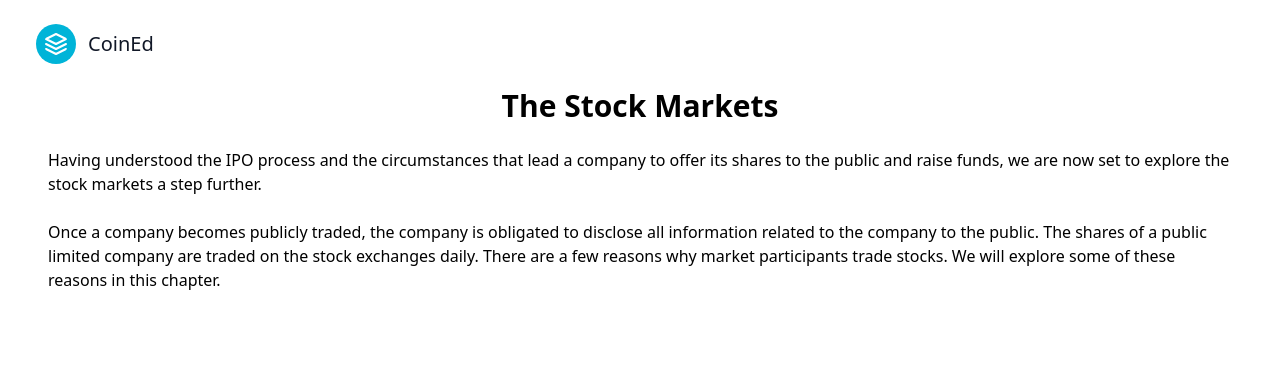
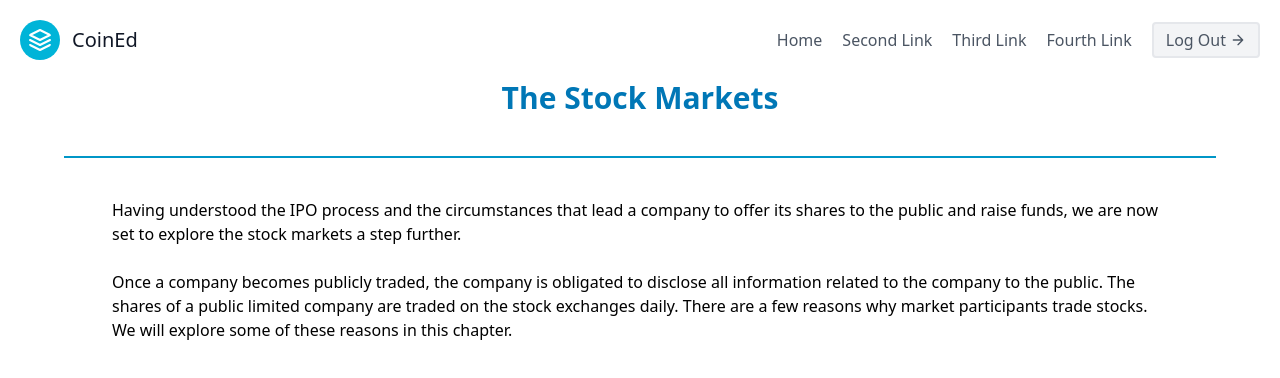
Before and after one commit to tushyagupta81/boosthack2, a React (Vite) app: page /chapters/1/submodules/1 in a window 1280 px wide. Shown: the top 378 px of the page. Built offline with nearby package versions, Linux system fonts and the light colour scheme.

Commit message:
Changes to be committed: 	modified:   src/constants/module.js 	modified:   src/pages/Chapters.jsx 	modified:   src/pages/Dashboard.jsx 	modified:   src/pages/Post.jsx 	modified:   src/pages/Submodules.jsx

```diff
--- a/src/constants/module.js
+++ b/src/constants/module.js
@@ -1,21 +1,21 @@
 const modules = [
   {
     id: 1,
-    title: "stock_market_basics",
+    title: "Stock Market Basics",
     info: [
       "The stock market can play a pivotal role in ensuring your financial security. In this module, you will learn how to get started in the stock market, its fundamentals, how it functions, and the various intermediaries that appertain it.",
     ],
   },
   {
     id: 2,
-    title: "Markets_and_Taxation",
+    title: "Markets and Taxation",
     info: [
       "As a trader in India, you should be informed of the taxes applicable to your investments and trades. This module outlines essential topics like calculating your turnover, preparing balance sheet and P&L statements, and filing your Income Tax Returns.",
     ],
   },
   {
     id:3,
-    title: "Fundamental_analysis",
+    title: "Fundamental Analysis",
     info: [
       "Fundamental Analysis (FA) is a holistic approach to study a business. When an investor wishes to invest in a business for the long term (say 3 – 5 years), it becomes essential to understand the business from various perspectives. It is critical for an investor to separate the daily short term noise in the stock prices and concentrate on the underlying business performance. Over the long term, a fundamentally strong company’s stock prices tend to appreciate, thereby creating wealth for its investors."
     ],
--- a/src/pages/Chapters.jsx
+++ b/src/pages/Chapters.jsx
@@ -57,15 +57,21 @@ const Dashboard = () => {
       </section>
       <div className="flex items-center justify-center bg-gray-100 mb-4">
         <div className="bg-white p-8 shadow-md w-full">
-          <h2 className="text-4xl font-bold mb-6 text-center">
-            Welcome to the Chapters!
+          <h2 className="text-4xl font-bold mb-6 text-center text-blue-500">
+            Welcome to the <span className="text-blue-900">Chapters!</span>
           </h2>
         </div>
       </div>
       <div className="flex flex-col w-[90%] gap-4 m-auto">
         {modules.map((obj, index) => (
           <Link to={`${obj.id}/submodules`} key={index}>
-            <Card data={obj} />
+            <div className="p-4 bg-white shadow-md rounded">
+              <h3 className="text-2xl font-bold">
+              <span className="text-blue-900">{obj.title}</span>
+              </h3>
+              <hr className="border-t-2 border-blue-600 my-4"></hr>
+              <p>{obj.info}</p>
+            </div>
           </Link>
         ))}
       </div>
--- a/src/pages/Dashboard.jsx
+++ b/src/pages/Dashboard.jsx
@@ -65,7 +65,13 @@ const Dashboard = () => {
       <div className=" flex flex-col w-[90%] gap-4 m-auto">
         {dashboard.map((obj, index) => (
           <Link to={obj.id === 1 ? "/chapters" : "/tools"} key={index}>
-            <Card data={obj} />
+            <div className="p-4 bg-white shadow-md rounded">
+              <h3 className="text-2xl font-bold">
+              <span className="text-blue-900">{obj.title}</span>
+              </h3>
+              <hr className="border-t-2 border-blue-600 my-4"></hr>
+              <p>{obj.info}</p>
+            </div>
           </Link>
         ))}
       </div>
--- a/src/pages/Post.jsx
+++ b/src/pages/Post.jsx
@@ -21,11 +21,60 @@ const Post = () => {
   }
   return (
     <>
-      <Nav />
-      <div className="flex flex-col gap-6">
-        <h1 className="text-3xl font-bold m-auto">
+      <section>
+        <header className="text-gray-600 body-font">
+          <div className="container mx-auto flex flex-wrap p-5 flex-col md:flex-row items-center">
+            <a className="flex title-font font-medium items-center text-gray-900 mb-4 md:mb-0">
+              <svg
+                xmlns="http://www.w3.org/2000/svg"
+                fill="none"
+                stroke="currentColor"
+                strokeLinecap="round"
+                strokeLinejoin="round"
+                strokeWidth="2"
+                className="w-10 h-10 text-white p-2 bg-blue-500 rounded-full"
+                viewBox="0 0 24 24"
+              >
+                <path d="M12 2L2 7l10 5 10-5-10-5zM2 17l10 5 10-5M2 12l10 5 10-5"></path>
+              </svg>
+              <span className="ml-3 text-xl">CoinEd</span>
+            </a>
+            <nav className="md:ml-auto flex flex-wrap items-center text-base justify-center">
+              <a className="mr-5 hover:text-gray-900 hover:cursor-pointer">
+                Home
+              </a>
+              <a className="mr-5 hover:text-gray-900 hover:cursor-pointer">
+                Second Link
+              </a>
+              <a className="mr-5 hover:text-gray-900 hover:cursor-pointer">
+                Third Link
+              </a>
+              <a className="mr-5 hover:text-gray-900 hover:cursor-pointer">
+                Fourth Link
+              </a>
+            </nav>
+            <button className="inline-flex items-center bg-gray-100 border-2 py-1 px-3 focus:outline-none hover:bg-red-600 hover:text-white rounded text-base  mt-4 md:mt-0">
+              Log Out
+              <svg
+                fill="none"
+                stroke="currentColor"
+                strokeLinecap="round"
+                strokeLinejoin="round"
+                strokeWidth="2"
+                className="w-4 h-4 ml-1"
+                viewBox="0 0 24 24"
+              >
+                <path d="M5 12h14M12 5l7 7-7 7"></path>
+              </svg>
+            </button>
+          </div>
+        </header>
+      </section>
+      <div className="flex flex-col w-[90%] m-auto gap-6">
+        <h1 className="text-3xl font-bold m-auto text-blue-700">
           {submodules[parseInt(subId) - 1].title}
         </h1>
+        <hr className="border-t-2 border-blue-600 my-4"></hr>
         {postData.info.map((para, index) => (
           <p key={index} className="mx-12">
             {para}
--- a/src/pages/Submodules.jsx
+++ b/src/pages/Submodules.jsx
@@ -59,8 +59,8 @@ const Dashboard = () => {
       </section>
       <div className="flex items-center justify-center bg-gray-100 mb-4">
         <div className="bg-white p-8 shadow-md w-full">
-          <h2 className="text-4xl font-bold mb-6 text-center">
-            Welcome to the {modules[id].title}!
+          <h2 className="text-4xl font-bold mb-6 text-center text-blue-500">
+            Welcome to the <span className="text-blue-900">{modules[id].title}!</span>
           </h2>
         </div>
       </div>
@@ -69,7 +69,13 @@ const Dashboard = () => {
           if (obj.moduleId === parseInt(id)) {
             return (
               <Link to={`${obj.id}`} key={index}>
-                <Card data={obj} />
+               <div className="p-4 bg-white shadow-md rounded">
+              <h3 className="text-2xl font-bold">
+              <span className="text-blue-900">{obj.title}</span>
+              </h3>
+              <hr className="border-t-2 border-blue-600 my-4"></hr>
+              <p>{obj.info}</p>
+            </div>
               </Link>
             );
           }
```
